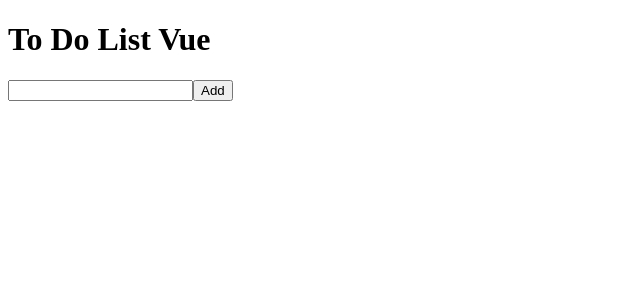
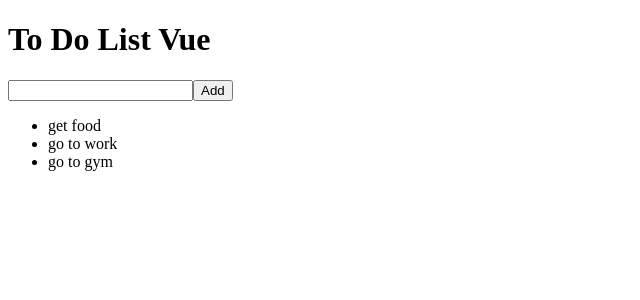
Before and after one commit to Germs31/to-do-list, a Vue app: page / in a window 1280 px wide. Shown: the top 300 px of the page, without its empty margins (0-640 px from the left). Built offline with nearby package versions, Linux system fonts and the light colour scheme.

Commit message:
added existing todos

```diff
--- a/src/App.vue
+++ b/src/App.vue
@@ -4,6 +4,13 @@
         <h1>To Do List Vue</h1>
         <input type="text" v-model="newToDo">
         <button class="add-button">Add</button>
+        <ul>
+          <li v-for="todo in existingToDo">
+            <span>
+              {{todo.text}}
+            </span>
+          </li>
+        </ul>
       </div>
     </div>
 </template>
```
